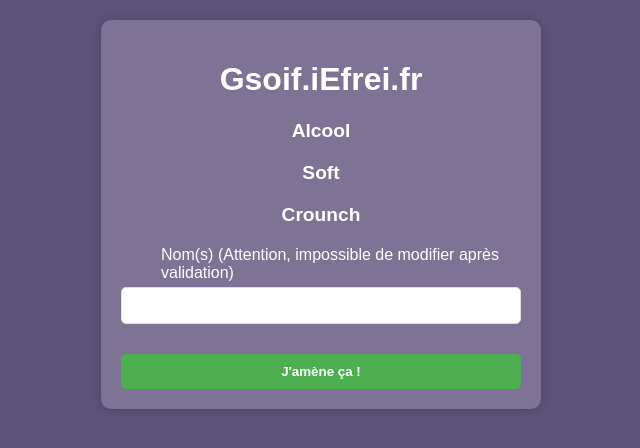
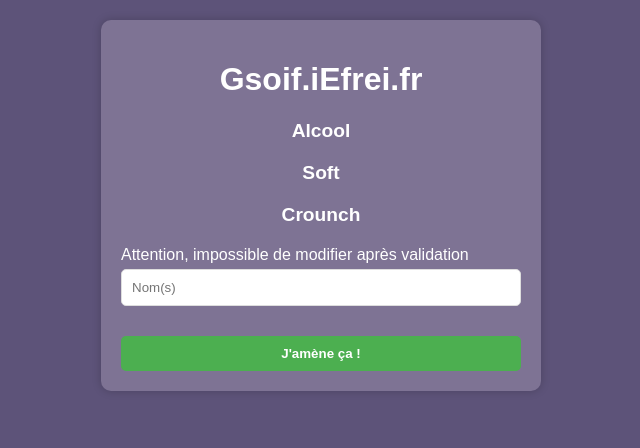
Before and after one commit to Hydrocarbure-H/gsoif.iefrei.fr, a Flask app: page / in a window 1280 px wide. Shown: the top 448 px of the page, without its empty margins (319-959 px from the left). Run offline with Flask 3, Linux system fonts and the light colour scheme; parts of the project's set-up code (start-up, migrations or seed data) failed here and were passed over.

Commit message:
Update index.html

```diff
--- a/templates/index.html
+++ b/templates/index.html
@@ -39,8 +39,8 @@
     <!-- Formulaire de soumission -->
     <form id="form-choix">
         <div class="form-group">
-            <label for="nom">Nom(s) (Attention, impossible de modifier après validation)</label>
-            <input type="text" id="nom" required>
+            <label style="margin-left:0;" for="nom">Attention, impossible de modifier après validation</label>
+            <input type="text" id="nom" placeholder="Nom(s)" required>
         </div>
         <button type="submit">J'amène ça !</button>
     </form>
```
